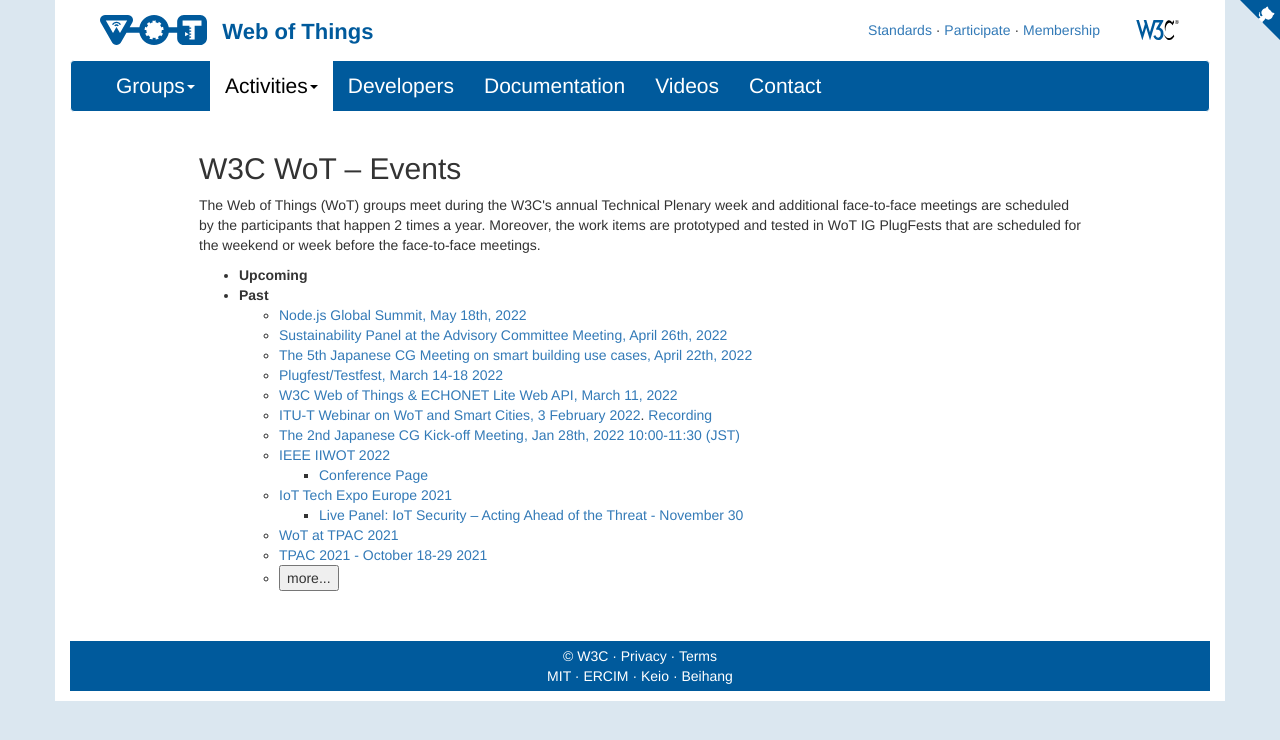
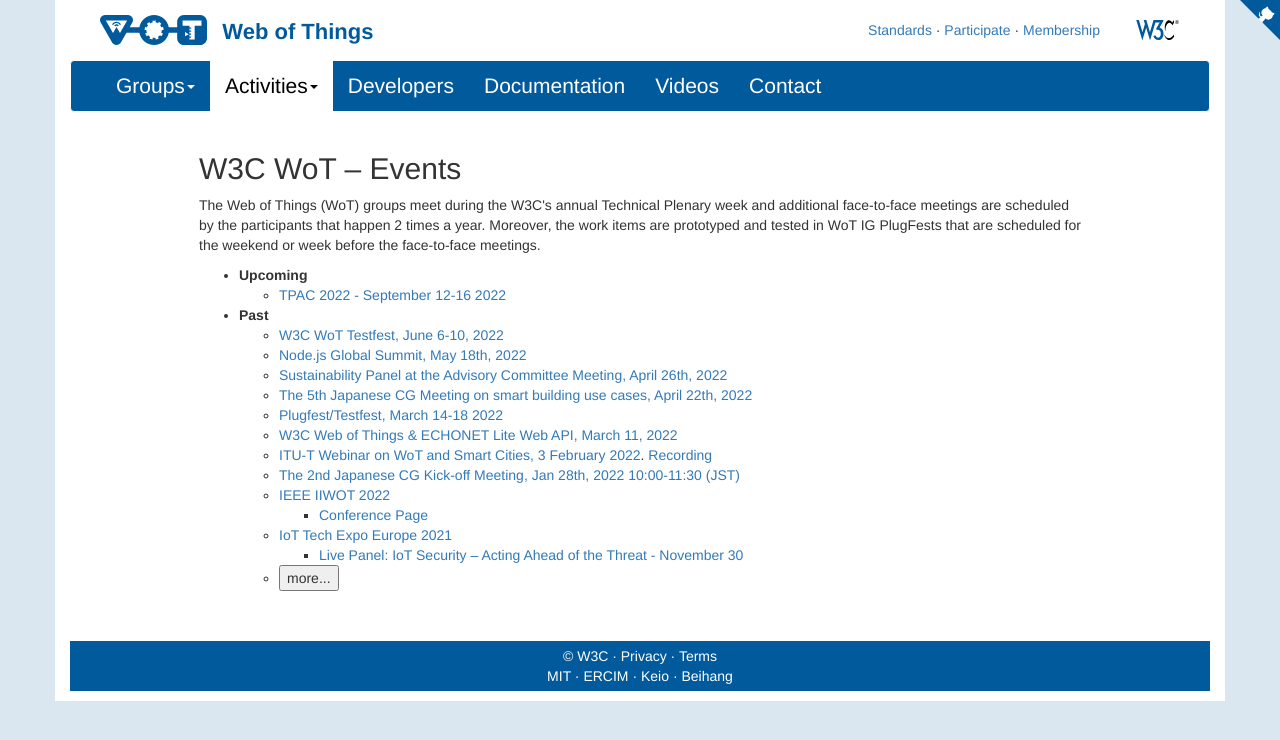
Before and after one commit to w3c/wot-marketing, a Jekyll site: the page built from docs/activities/events/index.html, in a window 1280 px wide. Shown: the top 740 px of the page. Built offline with Jekyll 4.4.1, drawn with Linux system fonts in a browser that asks for light colours; nearby versions of some CDN libraries; comment, search, counter and statistics services are not loaded.

Commit message:
Add tpac and testfest to events

```diff
--- a/docs/activities/events/index.html
+++ b/docs/activities/events/index.html
@@ -28,12 +28,13 @@
 		<li>
 			<strong>Upcoming</strong>
 			<ul>
-
+			        <li><a target="_blank" href="https://www.w3.org/2022/09/TPAC/Overview.html">TPAC 2022 - September 12-16 2022</a></li>
 			</ul>
 		</li>
 		<li>
 			<strong>Past</strong>
 			<ul>
+				<li><a target="_blank" href="https://github.com/w3c/wot-testing/tree/main/events/2022.06.Online">W3C WoT Testfest, June 6-10, 2022</a></li>
 				<li><a target="_blank" href="https://events.geekle.us/nodejs/">Node.js Global Summit, May 18th, 2022</a></li>
 				<li><a target="_blank" href="https://www.w3.org/2022/04/AC/ac-agenda.html#tuesday">Sustainability Panel at the Advisory Committee Meeting, April 26th, 2022</a></li>
 				<li><a target="_blank" href="https://github.com/w3c/wot-jp-cg/blob/main/Event/20220422_5th_Smart_Building/readme.md">The 5th Japanese CG Meeting on smart building use cases, April 22th, 2022</a></li>
@@ -51,12 +52,12 @@
 						<li><a target="_blank" href="https://www.w3.org/blog/talks/event/live-panel-iot-security-acting-ahead-of-the-threat/">Live Panel: IoT Security – Acting Ahead of the Threat - November 30</a></li>
 					</ul>
 				</li>
-				<li><a target="_blank" href="https://www.w3.org/WoT/IG/wiki/F2F_meeting,_October_2021">WoT at TPAC 2021</a></li>
-				<li><a target="_blank" href="https://www.w3.org/2021/10/TPAC/">TPAC 2021 - October 18-29 2021</a></li>
 				<!-- button to show/hide older events -->
 				<li><button id="bShowHide" onClick="showHide('bShowHide', 'oldEvents')">more...</button></li>
 				<!-- older events start here -->
 				<span id="oldEvents" style="display: none">
+				<li><a target="_blank" href="https://www.w3.org/WoT/IG/wiki/F2F_meeting,_October_2021">WoT at TPAC 2021</a></li>
+				<li><a target="_blank" href="https://www.w3.org/2021/10/TPAC/">TPAC 2021 - October 18-29 2021</a></li>
 				<li><a target="_blank" href="https://summit.riot-os.org/2021/">RIoT Summit September 9-10 2021</a></li>
 				<li><a target="_blank" href="https://www.iottechexpo.com/northamerica/track/iot-digital-infrastructures-day-1/">IoT Tech Expo September 29 2021</a></li>
 				<li><strike><a target="_blank" href="https://oeg-upm.github.io/DIoT/">DIoT November 8-12 2021</a></strike> (Cancelled)</li>
```
